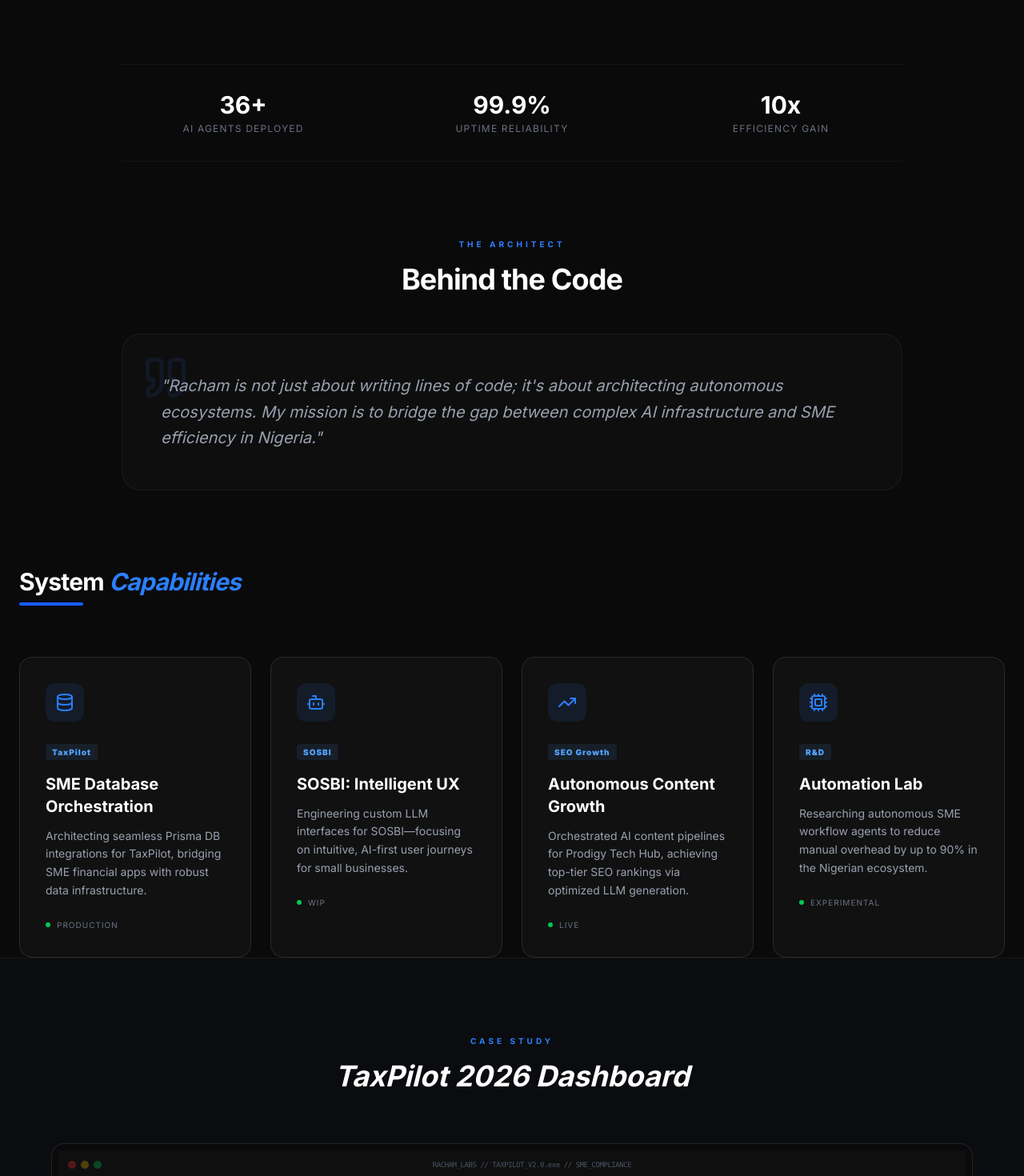
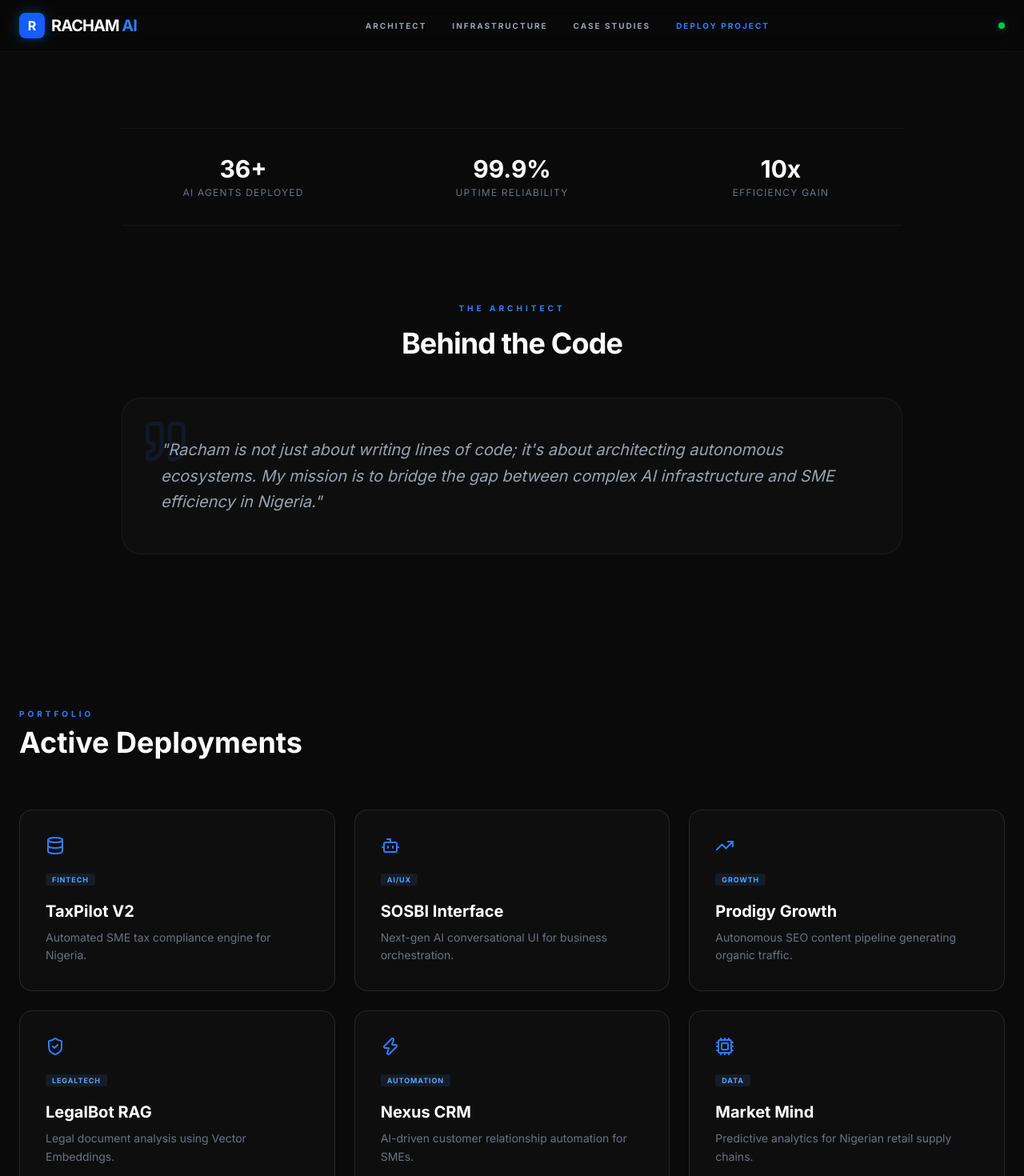
Before and after one commit to aimudofrancis-prog/racham-ai-portfolio, a Next.js app: page / in a window 1280 px wide. Shown: the top 1470 px of the page at 80% size. Built offline with nearby package versions, Linux system fonts and the light colour scheme.

Commit message:
create the perfect header, footer, navbar and features page

```diff
--- a/src/app/page.tsx
+++ b/src/app/page.tsx
@@ -1,19 +1,23 @@
 'use client'
 
+import Navbar from '@/components/sections/Navbar';
 import Hero from '@/components/sections/Hero';
 import About from '@/components/sections/About';
 import Features from '@/components/sections/Features';
 import TaxPilotShowcase from '@/components/sections/TaxPilotShowcase';
 import TechStack from '@/components/sections/TechStack';
+import Footer from '@/components/sections/Footer';
 
 export default function Home() {
   return (
-    <main className="min-h-screen bg-[#0A0A0A] overflow-x-hidden">
+    <main className="min-h-screen bg-[#0A0A0A] overflow-x-hidden pt-20">
+      <Navbar />
       <Hero />
       <About />
       <Features />
       <TaxPilotShowcase />
       <TechStack />
+      <Footer />
     </main>
   );
 }
--- a/src/components/sections/Features.tsx
+++ b/src/components/sections/Features.tsx
@@ -1,82 +1,37 @@
 'use client'
+import { motion } from 'framer-motion';
+import { Database, Bot, TrendingUp, Cpu, ShieldCheck, Zap } from 'lucide-react';
 
-import { motion } from 'framer-motion';
-import { Database, Bot, TrendingUp, Cpu } from 'lucide-react';
-
-const projects = [
-  {
-    title: "SME Database Orchestration",
-    desc: "Architecting seamless Prisma DB integrations for TaxPilot, bridging SME financial apps with robust data infrastructure.",
-    icon: <Database className="text-blue-500" />,
-    tag: "TaxPilot",
-    status: "Production"
-  },
-  {
-    title: "SOSBI: Intelligent UX",
-    desc: "Engineering custom LLM interfaces for SOSBI—focusing on intuitive, AI-first user journeys for small businesses.",
-    icon: <Bot className="text-blue-500" />,
-    tag: "SOSBI",
-    status: "WIP"
-  },
-  {
-    title: "Autonomous Content Growth",
-    desc: "Orchestrated AI content pipelines for Prodigy Tech Hub, achieving top-tier SEO rankings via optimized LLM generation.",
-    icon: <TrendingUp className="text-blue-500" />,
-    tag: "SEO Growth",
-    status: "Live"
-  },
-  {
-    title: "Automation Lab",
-    desc: "Researching autonomous SME workflow agents to reduce manual overhead by up to 90% in the Nigerian ecosystem.",
-    icon: <Cpu className="text-blue-500" />,
-    tag: "R&D",
-    status: "Experimental"
-  }
+const allProjects = [
+  { title: "TaxPilot V2", desc: "Automated SME tax compliance engine for Nigeria.", icon: <Database />, tag: "FinTech" },
+  { title: "SOSBI Interface", desc: "Next-gen AI conversational UI for business orchestration.", icon: <Bot />, tag: "AI/UX" },
+  { title: "Prodigy Growth", desc: "Autonomous SEO content pipeline generating organic traffic.", icon: <TrendingUp />, tag: "Growth" },
+  { title: "LegalBot RAG", desc: "Legal document analysis using Vector Embeddings.", icon: <ShieldCheck />, tag: "LegalTech" },
+  { title: "Nexus CRM", desc: "AI-driven customer relationship automation for SMEs.", icon: <Zap />, tag: "Automation" },
+  { title: "Market Mind", desc: "Predictive analytics for Nigerian retail supply chains.", icon: <Cpu />, tag: "Data" }
 ];
 
 export default function Features() {
   return (
-    <div className="max-w-7xl mx-auto px-6">
-      <motion.div
-        initial={{ opacity: 0, x: -20 }}
-        whileInView={{ opacity: 1, x: 0 }}
-        viewport={{ once: true }}
-        className="mb-16"
-      >
-        <h2 className="text-3xl font-bold text-white tracking-tight">
-          System <span className="text-blue-500 italic">Capabilities</span>
-        </h2>
-        <div className="h-1 w-20 bg-blue-600 mt-2 rounded-full" />
-      </motion.div>
-
-      <div className="grid grid-cols-1 md:grid-cols-2 lg:grid-cols-4 gap-6">
-        {projects.map((project, idx) => (
+    <section id="features" className="py-24 px-6 max-w-7xl mx-auto">
+      <div className="mb-16">
+        <h2 className="text-blue-500 text-[10px] font-bold tracking-[0.4em] uppercase mb-2">Portfolio</h2>
+        <h3 className="text-4xl font-bold text-white">Active Deployments</h3>
+      </div>
+      <div className="grid grid-cols-1 md:grid-cols-2 lg:grid-cols-3 gap-6">
+        {allProjects.map((p, i) => (
           <motion.div
-            key={idx}
-            initial={{ opacity: 0, y: 30 }}
-            whileInView={{ opacity: 1, y: 0 }}
-            transition={{ delay: idx * 0.1 }}
-            viewport={{ once: true }}
-            whileHover={{ y: -8, borderColor: 'rgba(59, 130, 246, 0.5)' }}
-            className="p-8 rounded-2xl bg-white/[0.03] border border-white/10 backdrop-blur-sm transition-all group"
+            key={i}
+            whileHover={{ y: -5 }}
+            className="p-8 rounded-2xl bg-white/[0.02] border border-white/10 hover:border-blue-500/50 transition-all group"
           >
-            <div className="mb-6 p-3 bg-blue-500/10 rounded-xl w-fit group-hover:scale-110 transition-transform">
-              {project.icon}
-            </div>
-            <span className="text-[10px] font-black tracking-widest text-blue-400 bg-blue-400/10 px-2 py-1 rounded">
-              {project.tag}
-            </span>
-            <h3 className="text-xl font-bold text-white mt-4 mb-3">{project.title}</h3>
-            <p className="text-gray-400 text-sm leading-relaxed mb-6">
-              {project.desc}
-            </p>
-            <div className="flex items-center gap-2">
-              <div className="h-1.5 w-1.5 rounded-full bg-green-500 animate-pulse" />
-              <span className="text-[10px] text-gray-500 uppercase tracking-widest">{project.status}</span>
-            </div>
+            <div className="text-blue-500 mb-4 group-hover:scale-110 transition-transform">{p.icon}</div>
+            <span className="text-[9px] text-blue-400 font-bold uppercase tracking-widest bg-blue-400/10 px-2 py-0.5 rounded">{p.tag}</span>
+            <h4 className="text-xl font-bold text-white mt-4 mb-2">{p.title}</h4>
+            <p className="text-gray-500 text-sm leading-relaxed">{p.desc}</p>
           </motion.div>
         ))}
       </div>
-    </div>
+    </section>
   );
 }
--- /dev/null
+++ b/src/components/sections/Footer.tsx
@@ -0,0 +1,19 @@
+'use client'
+
+export default function Footer() {
+  return (
+    <footer className="py-20 px-6 border-t border-white/5 bg-black">
+      <div className="max-w-7xl mx-auto flex flex-col md:flex-row justify-between items-center gap-8">
+        <div className="text-center md:text-left">
+          <div className="text-xl font-bold text-white uppercase tracking-tighter">Racham <span className="text-blue-500 italic">Global</span></div>
+          <p className="text-gray-600 text-xs mt-2 italic">Architecting the Nigerian Digital Frontier © 2026</p>
+        </div>
+        <div className="flex gap-6 text-[10px] font-bold uppercase tracking-widest text-gray-400">
+          <a href="#" className="hover:text-blue-500 transition-colors">LinkedIn</a>
+          <a href="#" className="hover:text-blue-500 transition-colors">GitHub</a>
+          <a href="#" className="hover:text-blue-500 transition-colors">Twitter</a>
+        </div>
+      </div>
+    </footer>
+  );
+}
--- a/src/components/sections/Navbar.tsx
+++ b/src/components/sections/Navbar.tsx
@@ -0,0 +1,22 @@
+'use client'
+import { motion } from 'framer-motion';
+
+export default function Navbar() {
+  return (
+    <nav className="fixed top-0 w-full z-[100] px-6 py-4 backdrop-blur-md border-b border-white/5 bg-black/20">
+      <div className="max-w-7xl mx-auto flex justify-between items-center">
+        <div className="flex items-center gap-2">
+          <div className="w-8 h-8 bg-blue-600 rounded-lg flex items-center justify-center font-bold text-white shadow-[0_0_15px_rgba(0,136,255,0.4)]">R</div>
+          <span className="text-xl font-bold tracking-tighter text-white uppercase">Racham <span className="text-blue-500">AI</span></span>
+        </div>
+        <div className="hidden md:flex gap-8 text-[10px] font-bold uppercase tracking-[0.2em] text-gray-400">
+          <a href="#about" className="hover:text-blue-400 transition-colors">Architect</a>
+          <a href="#features" className="hover:text-blue-400 transition-colors">Infrastructure</a>
+          <a href="#taxpilot" className="hover:text-blue-400 transition-colors">Case Studies</a>
+          <a href="#contact" className="hover:text-blue-400 transition-colors text-blue-500">Deploy Project</a>
+        </div>
+        <div className="h-2 w-2 rounded-full bg-green-500 animate-pulse shadow-[0_0_10px_rgba(34,197,94,0.5)]" />
+      </div>
+    </nav>
+  );
+}
```
